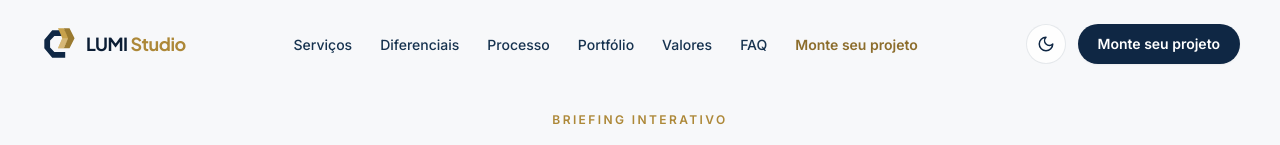
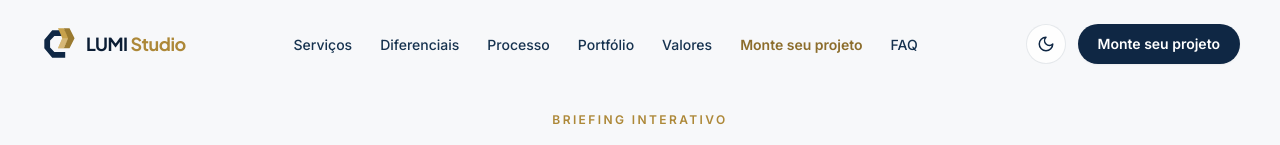
Before and after one commit to rafaelhbello/Lumi-Studio, a Next.js app: page /monte-seu-projeto in a window 1280 px wide. Shown: the top 145 px of the page. Built offline with nearby package versions, Linux system fonts and the light colour scheme.

Commit message:
Fix build: ícones Lucide + formulário na home (#monte-seu-projeto)

```diff
--- a/app/page.tsx
+++ b/app/page.tsx
@@ -5,6 +5,7 @@ import Differentials from '@/components/Differentials';
 import Process from '@/components/Process';
 import Portfolio from '@/components/Portfolio';
 import Pricing from '@/components/Pricing';
+import BriefingSection from '@/components/BriefingSection';
 import FAQ from '@/components/FAQ';
 import CTA from '@/components/CTA';
 import Footer from '@/components/Footer';
@@ -19,6 +20,7 @@ export default function Home() {
       <Process />
       <Portfolio />
       <Pricing />
+      <BriefingSection />
       <FAQ />
       <CTA />
       <Footer />
--- /dev/null
+++ b/components/BriefingSection.tsx
@@ -0,0 +1,26 @@
+'use client';
+
+import BriefingWizard from './briefing/BriefingWizard';
+import SectionReveal from './SectionReveal';
+
+export default function BriefingSection() {
+  return (
+    <section id="monte-seu-projeto" className="relative bg-offwhite py-28 dark:bg-navy-900">
+      <div className="mx-auto max-w-3xl px-6 lg:px-10">
+        <SectionReveal className="mb-12 text-center">
+          <p className="mb-3 text-xs font-semibold uppercase tracking-[0.2em] text-gold-600 dark:text-gold-400">
+            Briefing interativo
+          </p>
+          <h2 className="font-display text-3xl font-bold text-navy-800 dark:text-white sm:text-4xl">
+            Monte seu projeto
+          </h2>
+          <p className="mx-auto mt-4 max-w-lg text-navy-500 dark:text-navy-100/70">
+            Conte como você imagina seu site. Responda com cliques — a gente transforma em proposta.
+          </p>
+        </SectionReveal>
+
+        <BriefingWizard />
+      </div>
+    </section>
+  );
+}
--- a/components/CTA.tsx
+++ b/components/CTA.tsx
@@ -29,7 +29,7 @@ export default function CTA() {
 
           <div className="mt-10 flex flex-wrap items-center justify-center gap-4">
             <motion.a
-              href="/monte-seu-projeto"
+              href="/#monte-seu-projeto"
               whileHover={{ scale: 1.03 }}
               whileTap={{ scale: 0.98 }}
               className="group relative inline-flex items-center gap-2 overflow-hidden rounded-full bg-gold-500 px-9 py-4 text-sm font-bold text-navy-900 shadow-gold"
--- a/components/Hero.tsx
+++ b/components/Hero.tsx
@@ -146,18 +146,12 @@ function PhoneScreen() {
         <div className="mt-0.5 h-1 w-full rounded-full bg-navy-200" />
         <div className="mt-1 h-4 w-full rounded-full bg-navy-700" />
         <div className="mt-auto grid grid-cols-3 gap-1 border-t border-navy-700/10 pt-1.5">
-          <div className="text-center">
-            <div className="mx-auto h-1.5 w-4 rounded-full bg-navy-800" />
-            <div className="mx-auto mt-0.5 h-0.5 w-6 rounded-full bg-navy-200" />
-          </div>
-          <div className="text-center">
-            <div className="mx-auto h-1.5 w-4 rounded-full bg-navy-800" />
-            <div className="mx-auto mt-0.5 h-0.5 w-6 rounded-full bg-navy-200" />
-          </div>
-          <div className="text-center">
-            <div className="mx-auto h-1.5 w-4 rounded-full bg-navy-800" />
-            <div className="mx-auto mt-0.5 h-0.5 w-6 rounded-full bg-navy-200" />
-          </div>
+          {[0, 1, 2].map((i) => (
+            <div key={i} className="text-center">
+              <div className="mx-auto h-1.5 w-4 rounded-full bg-navy-800" />
+              <div className="mx-auto mt-0.5 h-0.5 w-6 rounded-full bg-navy-200" />
+            </div>
+          ))}
         </div>
       </div>
     </div>
@@ -217,7 +211,7 @@ export default function Hero() {
             className="mt-9 flex flex-wrap items-center gap-4"
           >
             <a
-              href="/monte-seu-projeto"
+              href="/#monte-seu-projeto"
               className="group inline-flex items-center gap-2 overflow-hidden rounded-full bg-navy-700 px-7 py-3.5 text-sm font-semibold text-white shadow-premium transition-all duration-300 hover:bg-navy-800 dark:bg-gold-500 dark:text-navy-900 dark:hover:bg-gold-400"
             >
               Monte seu projeto
--- a/components/Navbar.tsx
+++ b/components/Navbar.tsx
@@ -13,6 +13,7 @@ const links = [
   { label: 'Processo', href: '/#processo' },
   { label: 'Portfólio', href: '/#portfolio' },
   { label: 'Valores', href: '/#valores' },
+  { label: 'Monte seu projeto', href: '/#monte-seu-projeto' },
   { label: 'FAQ', href: '/#faq' },
 ];
 
@@ -46,31 +47,27 @@ export default function Navbar() {
           </span>
         </a>
 
-        <ul className="hidden items-center gap-7 lg:flex">
+        <ul className="hidden items-center gap-6 lg:flex xl:gap-7">
           {links.map((link) => (
             <li key={link.href}>
               <a
                 href={link.href}
-                className="relative text-sm font-medium text-navy-600 transition-colors hover:text-navy-900 after:absolute after:-bottom-1 after:left-0 after:h-px after:w-0 after:bg-gold-500 after:transition-all after:duration-300 hover:after:w-full dark:text-navy-100/70 dark:hover:text-white"
+                className={`relative text-sm font-medium transition-colors after:absolute after:-bottom-1 after:left-0 after:h-px after:w-0 after:bg-gold-500 after:transition-all after:duration-300 hover:after:w-full ${
+                  link.href.includes('monte-seu-projeto')
+                    ? 'font-semibold text-gold-700 hover:text-gold-600 dark:text-gold-400'
+                    : 'text-navy-600 hover:text-navy-900 dark:text-navy-100/70 dark:hover:text-white'
+                }`}
               >
                 {link.label}
               </a>
             </li>
           ))}
-          <li>
-            <a
-              href="/monte-seu-projeto"
-              className="relative text-sm font-semibold text-gold-700 transition-colors hover:text-gold-600 dark:text-gold-400"
-            >
-              Monte seu projeto
-            </a>
-          </li>
         </ul>
 
         <div className="hidden items-center gap-3 lg:flex">
           <ThemeToggle />
           <a
-            href="/monte-seu-projeto"
+            href="/#monte-seu-projeto"
             className="rounded-full bg-navy-700 px-5 py-2.5 text-sm font-semibold text-white shadow-sm transition-all duration-300 hover:bg-navy-800 hover:shadow-gold dark:bg-gold-500 dark:text-navy-900 dark:hover:bg-gold-400"
           >
             Monte seu projeto
@@ -111,7 +108,7 @@ export default function Navbar() {
                 </li>
               ))}
               <a
-                href="/monte-seu-projeto"
+                href="/#monte-seu-projeto"
                 onClick={() => setOpen(false)}
                 className="mt-2 rounded-full bg-navy-700 px-5 py-3 text-center text-sm font-semibold text-white dark:bg-gold-500 dark:text-navy-900"
               >
--- a/components/briefing/BriefingWizard.tsx
+++ b/components/briefing/BriefingWizard.tsx
@@ -7,43 +7,40 @@ import {
   ArrowRight,
   Building2,
   User,
-  HeartPulse,
+  Heart,
   Stethoscope,
   Scale,
   Store,
-  UtensilsCrossed,
+  Utensils,
   Wrench,
   Landmark,
   MoreHorizontal,
   Rocket,
-  Images,
+  Image,
   ShoppingCart,
   Briefcase,
   Newspaper,
   Rss,
   Users,
-  MessageSquareQuote,
+  MessageSquare,
   Mail,
   Calendar,
   Headphones,
   Lock,
   MessageCircle,
   ClipboardList,
-  CalendarCheck,
   MapPin,
   Instagram,
   Facebook,
   Youtube,
-  Music2,
+  Music,
   BarChart3,
   Target,
   Search,
-  MessagesSquare,
   Phone,
   Settings,
   CreditCard,
-  ShoppingBag,
-  FolderKanban,
+  Folder,
   FileText,
   Eye,
   Megaphone,
@@ -69,7 +66,6 @@ import {
   budgetOptions,
   STEP_TITLES,
   TOTAL_STEPS,
-  type BusinessType,
 } from '@/lib/briefing-data';
 import { buildCommercialSummary, type BriefingAnswers } from '@/lib/briefing-summary';
 
@@ -78,43 +74,49 @@ const WHATSAPP = '5586981302894';
 const iconMap: Record<string, LucideIcon> = {
   Building2,
   User,
-  HeartPulse,
+  HeartPulse: Heart,
+  Heart,
   Stethoscope,
   Scale,
   Store,
-  UtensilsCrossed,
+  UtensilsCrossed: Utensils,
+  Utensils,
   Wrench,
   Landmark,
   MoreHorizontal,
   Rocket,
-  Images,
+  Images: Image,
+  Image,
   ShoppingCart,
   Briefcase,
   Newspaper,
   Rss,
   Users,
-  MessageSquareQuote,
+  MessageSquareQuote: MessageSquare,
+  MessageSquare,
   Mail,
   Calendar,
+  CalendarCheck: Calendar,
   Headphones,
   Lock,
   MessageCircle,
   ClipboardList,
-  CalendarCheck,
   MapPin,
   Instagram,
   Facebook,
   Youtube,
-  Music2,
+  Music2: Music,
+  Music,
   BarChart3,
   Target,
   Search,
-  MessagesSquare,
+  MessagesSquare: MessageSquare,
   Phone,
   Settings,
   CreditCard,
-  ShoppingBag,
-  FolderKanban,
+  ShoppingBag: ShoppingCart,
+  FolderKanban: Folder,
+  Folder,
   FileText,
   Eye,
   Megaphone,
@@ -205,14 +207,12 @@ export default function BriefingWizard() {
       const summary = buildCommercialSummary(answers);
       setSummaryPreview(summary.headline);
 
-      // Estrutura pronta para API futura
       const payload = {
         ...answers,
         summary,
         submittedAt: new Date().toISOString(),
       };
 
-      // Por enquanto: envia via WhatsApp + guarda no localStorage para a LUMI
       try {
         const prev = JSON.parse(localStorage.getItem('lumi-briefings') || '[]');
         prev.push(payload);
@@ -221,9 +221,7 @@ export default function BriefingWizard() {
         /* ignore */
       }
 
-      // Abre WhatsApp com resumo estruturado
       window.open(`https://wa.me/${WHATSAPP}?text=${summary.whatsappMessage}`, '_blank');
-
       setDone(true);
     } catch {
       setError('Algo deu errado. Tente novamente.');
@@ -255,7 +253,7 @@ export default function BriefingWizard() {
           </p>
         )}
         <a
-          href="/"
+          href="/#top"
           className="mt-8 inline-flex rounded-full bg-navy-700 px-6 py-3 text-sm font-semibold text-white dark:bg-gold-500 dark:text-navy-900"
         >
           Voltar ao início
@@ -266,7 +264,6 @@ export default function BriefingWizard() {
 
   return (
     <div className="mx-auto max-w-3xl">
-      {/* Progresso */}
       <div className="mb-8">
         <div className="mb-2 flex items-center justify-between text-xs font-semibold uppercase tracking-wider text-navy-400 dark:text-navy-100/50">
           <span>
@@ -296,7 +293,6 @@ export default function BriefingWizard() {
           </h2>
 
           <div className="mt-8 space-y-8">
-            {/* STEP 0 — Sobre você */}
             {step === 0 && (
               <>
                 <div>
@@ -305,7 +301,7 @@ export default function BriefingWizard() {
                   </p>
                   <div className="grid grid-cols-1 gap-3 sm:grid-cols-2">
                     {businessTypes.map((b) => {
-                      const Icon = iconMap[b.icon];
+                      const Icon = iconMap[b.icon] ?? MoreHorizontal;
                       return (
                         <OptionCard
                           key={b.id}
@@ -341,11 +337,10 @@ export default function BriefingWizard() {
               </>
             )}
 
-            {/* STEP 1 — Páginas */}
             {step === 1 && (
               <div className="grid grid-cols-1 gap-3 sm:grid-cols-2">
                 {pageOptions.map((p) => {
-                  const Icon = iconMap[p.icon];
+                  const Icon = iconMap[p.icon] ?? MoreHorizontal;
                   return (
                     <OptionCard
                       key={p.id}
@@ -360,7 +355,6 @@ export default function BriefingWizard() {
               </div>
             )}
 
-            {/* STEP 2 — Funcionalidades */}
             {step === 2 && (
               <div className="grid grid-cols-1 gap-3 sm:grid-cols-2">
                 {featuresList.map((f) => {
@@ -379,7 +373,6 @@ export default function BriefingWizard() {
               </div>
             )}
 
-            {/* STEP 3 — Materiais */}
             {step === 3 && (
               <div className="space-y-7">
                 {(
@@ -411,7 +404,6 @@ export default function BriefingWizard() {
               </div>
             )}
 
-            {/* STEP 4 — Estilo */}
             {step === 4 && (
               <>
                 <div>
@@ -448,7 +440,6 @@ export default function BriefingWizard() {
               </>
             )}
 
-            {/* STEP 5 — Objetivo */}
             {step === 5 && (
               <>
                 <div>
@@ -485,7 +476,6 @@ export default function BriefingWizard() {
               </>
             )}
 
-            {/* STEP 6 — Orçamento */}
             {step === 6 && (
               <div>
                 <p className="mb-4 text-sm font-medium text-navy-500 dark:text-navy-100/60">
@@ -504,7 +494,6 @@ export default function BriefingWizard() {
               </div>
             )}
 
-            {/* STEP 7 — Contato */}
             {step === 7 && (
               <div className="space-y-4">
                 <Field
@@ -547,7 +536,6 @@ export default function BriefingWizard() {
         </motion.div>
       </AnimatePresence>
 
-      {/* Navegação */}
       <div className="mt-10 flex flex-wrap items-center justify-between gap-3 border-t border-navy-700/8 pt-6 dark:border-white/10">
         <button
           type="button"
@@ -560,7 +548,7 @@ export default function BriefingWizard() {
         </button>
 
         <div className="flex flex-wrap gap-2">
-          {step < TOTAL_STEPS - 1 && step !== 7 && (
+          {step < TOTAL_STEPS - 1 && (
             <button
               type="button"
               onClick={skip}
```
